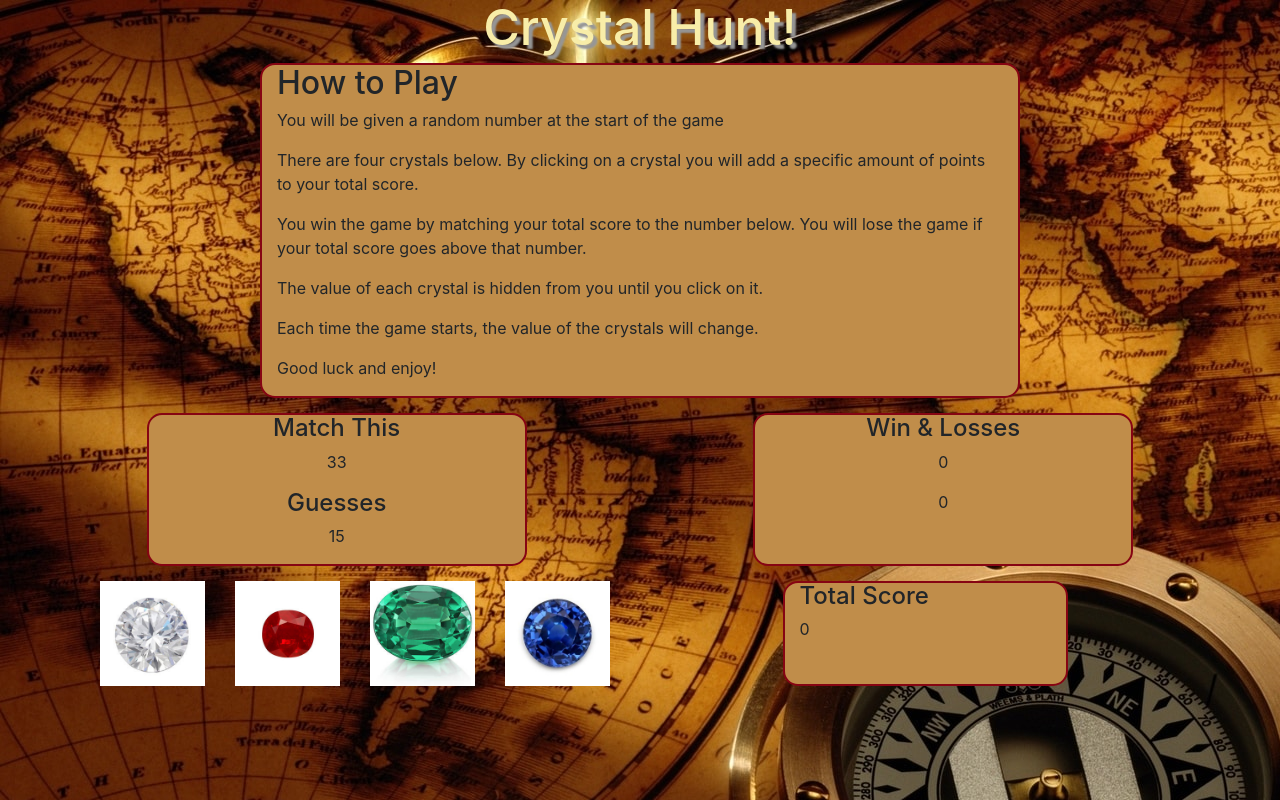
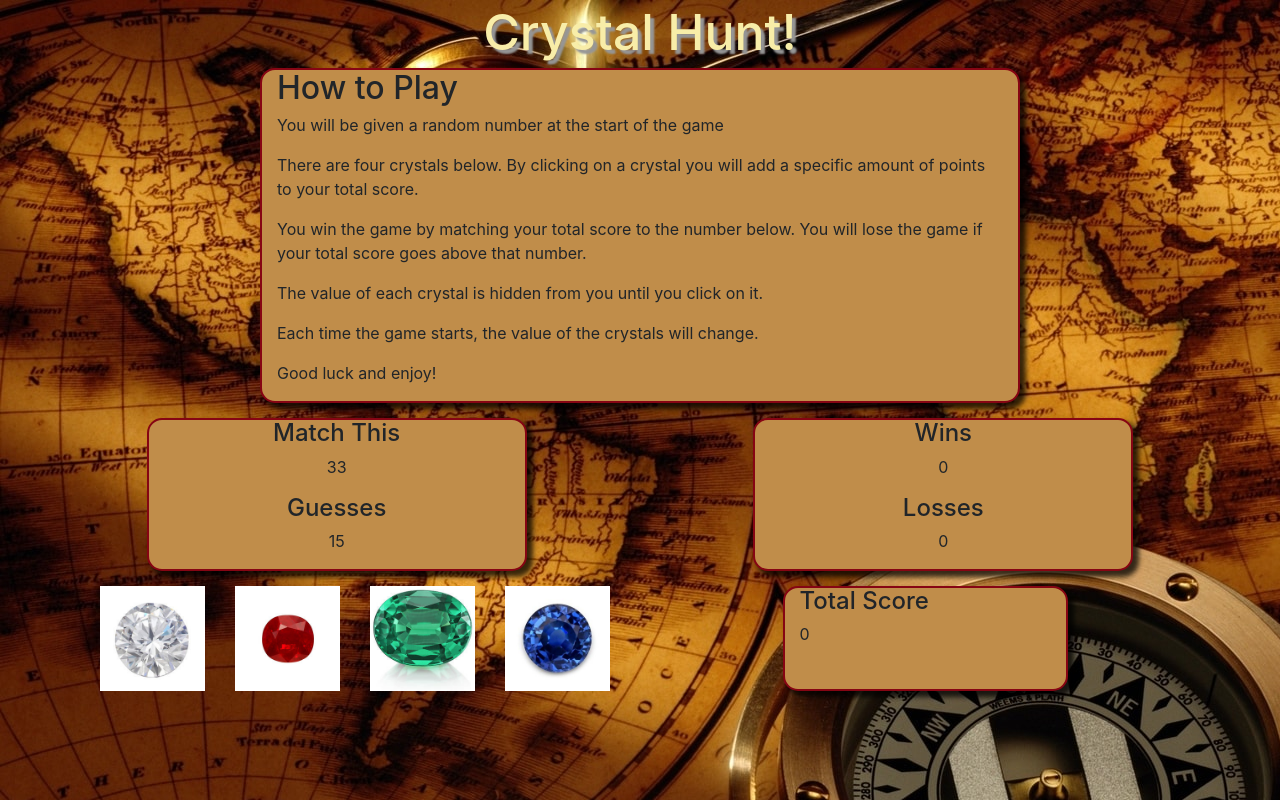
Before and after one commit to adamtre9115/week-4-game, a plain HTML site: page index.html in a window 1280 px wide. Drawn offline with nearby package versions, Linux system fonts and the light colour scheme.

Commit message:
update and clean js

```diff
--- a/assets/css/style.css
+++ b/assets/css/style.css
@@ -14,6 +14,7 @@ body {
 h1 {
     font-size: 50px;
     color: #f8eda8;
+    padding-top: 5px;
     text-shadow: 4px 4px 2px rgba(150, 150, 150, 1);
 }
 
@@ -22,6 +23,9 @@ h1 {
     background-color: #c08d4a;
     border: 2px solid #860513;
     border-radius: 15px;
+    -webkit-box-shadow: 5px 5px 5px 1px rgba(0,0,0,0.75);
+    -moz-box-shadow: 5px 5px 5px 1px rgba(0,0,0,0.75);
+    box-shadow: 5px 5px 5px 1px rgba(0,0,0,0.75);
 }
 
 .gameSect {
@@ -34,6 +38,9 @@ h1 {
     background-color: #c08d4a;
     border: 2px solid #860513;
     border-radius: 15px;
+    -webkit-box-shadow: 5px 5px 5px 1px rgba(0,0,0,0.75);
+    -moz-box-shadow: 5px 5px 5px 1px rgba(0,0,0,0.75);
+    box-shadow: 5px 5px 5px 1px rgba(0,0,0,0.75);
 }
 
 .imgSect {
@@ -44,6 +51,9 @@ h1 {
     background-color: #c08d4a;
     border: 2px solid #860513;
     border-radius: 15px;
+    -webkit-box-shadow: 5px 5px 5px 1px rgba(0,0,0,0.75);
+    -moz-box-shadow: 5px 5px 5px 1px rgba(0,0,0,0.75);
+    box-shadow: 5px 5px 5px 1px rgba(0,0,0,0.75);
 }
 
 .imgInner,
--- a/assets/javascript/game.js
+++ b/assets/javascript/game.js
@@ -1,15 +1,15 @@
-var numMatch; //number for user to match
+var numMatch;       //number for user to match
 var wins = 0;
 var loss = 0;
 var turnCount = 15;
-var diamond; //diamond image
-var ruby; //ruby image
-var emerald; //emerald image
-var sapphire; //sapphire image
+var diamond;        //diamond random number
+var ruby;           //ruby random number
+var emerald;        //emerald random number
+var sapphire;       //sapphire random number
 var userScore = 0;
 
 
-$(document).ready(function () {
+$(document).ready(function() {
 
     // generate random number between 19 and 120 for mumber to guess
     // generate random number between 1 and 12 for each image
@@ -30,25 +30,25 @@ $(document).ready(function () {
     }
 
     function imgClick() {
-        $("#diamond").on("click", function () {
+        $("#diamond").on("click", function() {
             userScore += diamond;
             turnCount--;
             $("#userScore").html(userScore);
             $("#turns").html(turnCount);
         })
-        $("#ruby").on("click", function () {
+        $("#ruby").on("click", function() {
             userScore += ruby;
             turnCount--;
             $("#userScore").html(userScore);
             $("#turns").html(turnCount);
         })
-        $("#emerald").on("click", function () {
+        $("#emerald").on("click", function() {
             userScore += emerald;
             turnCount--;
             $("#userScore").html(userScore);
             $("#turns").html(turnCount);
         })
-        $("#sapphire").on("click", function () {
+        $("#sapphire").on("click", function() {
             userScore += sapphire;
             turnCount--;
             $("#userScore").html(userScore);
@@ -57,7 +57,7 @@ $(document).ready(function () {
     }
 
     function winLose() {
-        $("img").on("click", function () {
+        $("img").on("click", function() {
             if (turnCount === 0 && userScore < numMatch || userScore > numMatch) {
                 alert("Sorry, you lose.");
                 loss++;
--- a/index.html
+++ b/index.html
@@ -63,8 +63,9 @@
                 </div>
                 <!-- end column -->
                 <div class="col-6 col-md-4  text-center winSect">
-                    <h4>Win & Losses</h4>
+                    <h4>Wins</h4>
                     <p id="wins">0</p>
+                    <h4>Losses</h4>
                     <p id="losses">0</p>
                 </div>
                 <!-- end column -->
```
